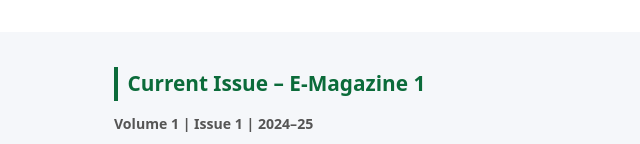
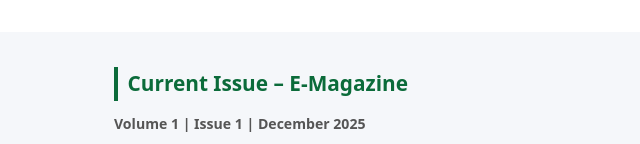
Before and after one commit to strategiaonline/strategiaonline.github.io, a plain HTML site: page index.html in a window 1280 px wide. Shown: the part 618-762 px from the top of the page, 0-640 px from the left. Drawn offline with Linux system fonts and the light colour scheme.

Commit message:
Update index.html

```diff
--- a/index.html
+++ b/index.html
@@ -311,9 +311,9 @@
   <!-- Current Issue Section -->
   <section id="issue">
     <div class="container">
-      <h2 class="section-title">Current Issue – E-Magazine 1</h2>
+      <h2 class="section-title">Current Issue – E-Magazine </h2>
       <p class="issue-meta">
-        <strong>Volume 1 | Issue 1 | 2024–25</strong>
+        <strong>Volume 1 | Issue 1 | December 2025</strong>
       </p>
 
       <div class="issue-card">
```
